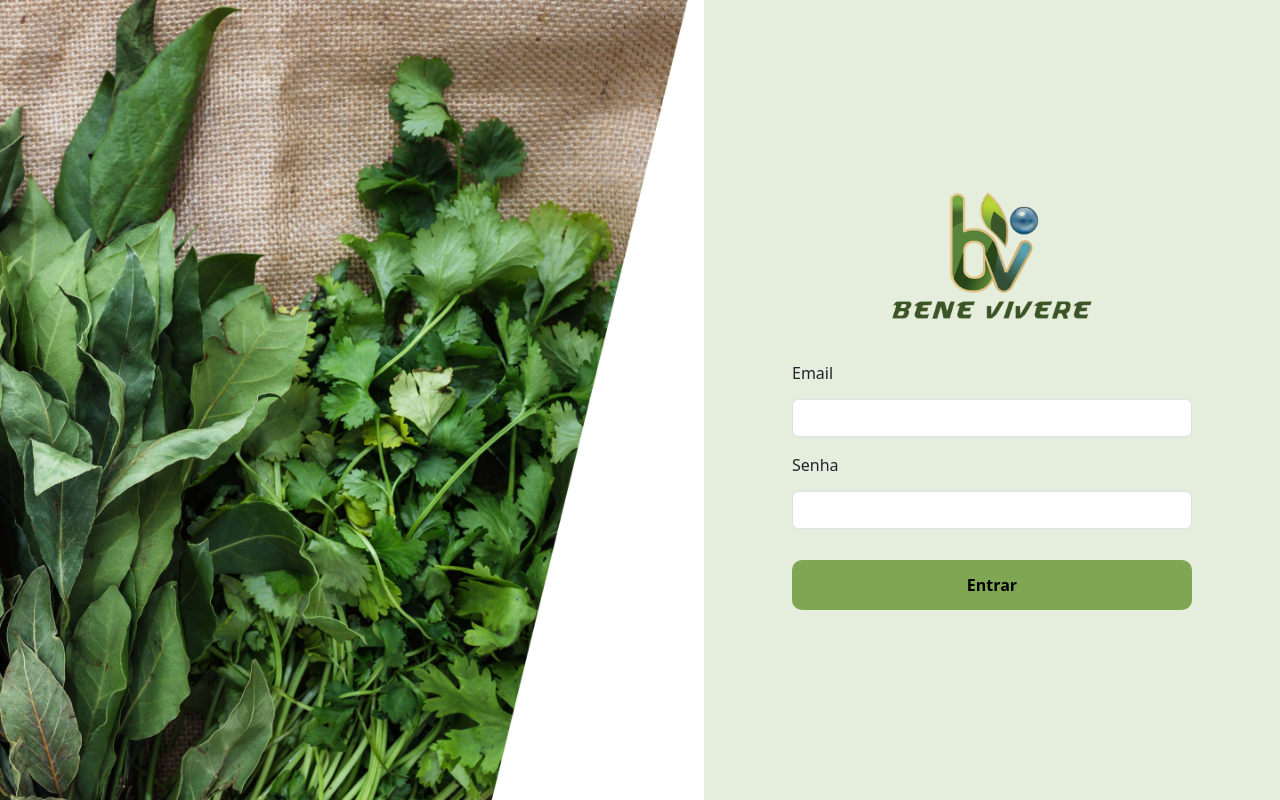
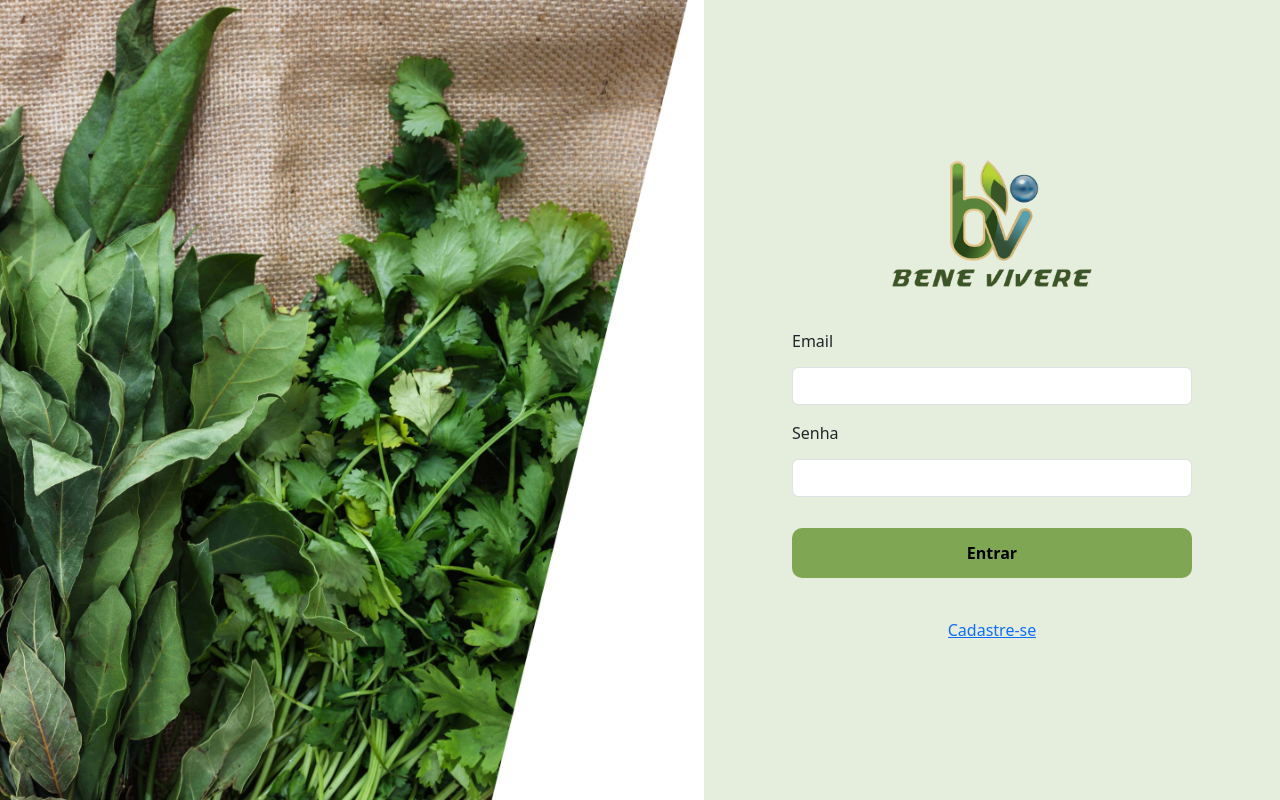
Before and after one commit to wendelisc12/bene-viere, a React (Vite) app: page /login in a window 1280 px wide. Built offline with nearby package versions, Linux system fonts and the light colour scheme; the HTML template or start-up script is replaced by a standard one.

Commit message:
Adicionando link para cadastro

```diff
--- a/src/pages/Login/Login.jsx
+++ b/src/pages/Login/Login.jsx
@@ -1,6 +1,7 @@
 import "./Login.scss"
 import {motion} from "framer-motion"
 import Form from 'react-bootstrap/Form';
+import { NavLink } from 'react-router-dom';
 
 const Login = () => {
     return (
@@ -25,6 +26,9 @@
                     </Form.Group>
                     <button className="box_form_form_button w-100">Entrar</button>
                 </Form>
+                <div className="d-flex">
+                    <NavLink to="/cadastro">Cadastre-se</NavLink>
+                </div>
             </div>
         </motion.div>
     );
```
